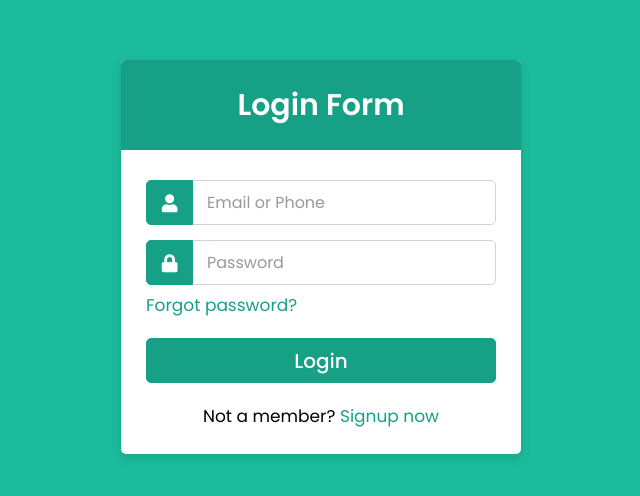
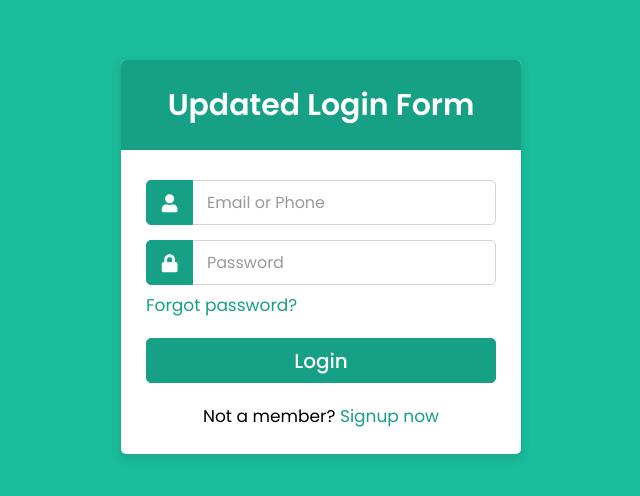
Before and after one commit to DEV-RAPHAEL/demo, a plain HTML site: page index.html in a window 1280 px wide. Shown: the part 110-606 px from the top of the page, without its empty margins (319-959 px from the left). Drawn offline with Linux system fonts and the light colour scheme.

Commit message:
Push from above

```diff
--- a/index.html
+++ b/index.html
@@ -4,14 +4,14 @@
   <head>
     <meta charset="utf-8">
     <meta name="viewport" content="width=device-width, initial-scale=1.0">
-     <title>Login Form | CodingLab</title>
+     <title>Updated Login Form | CodingLab</title>
     <link rel="stylesheet" href="style.css">
     <link rel="stylesheet" href="https://cdnjs.cloudflare.com/ajax/libs/font-awesome/5.15.2/css/all.min.css"/>
   </head>
   <body>
     <div class="container">
       <div class="wrapper">
-        <div class="title"><span>Login Form</span></div>
+        <div class="title"><span>Updated Login Form</span></div>
         <form action="#">
           <div class="row">
             <i class="fas fa-user"></i>
```
